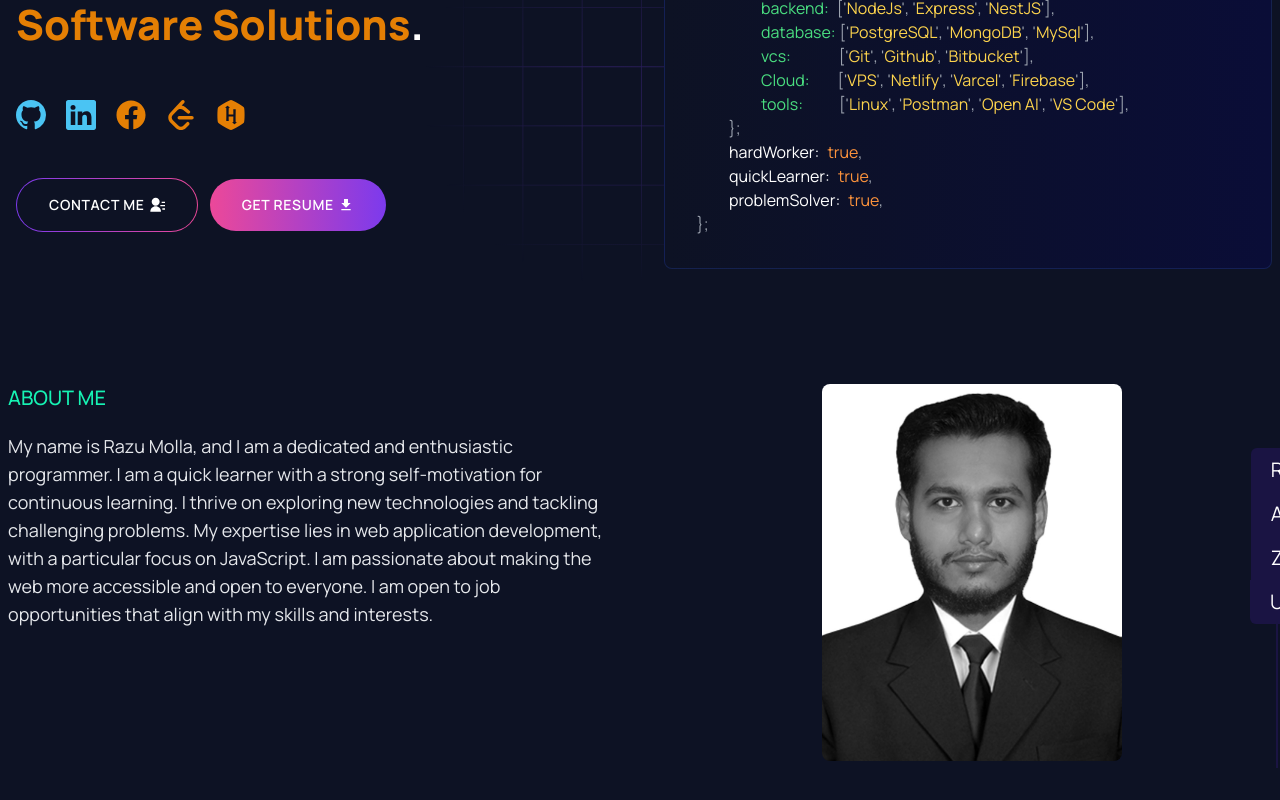
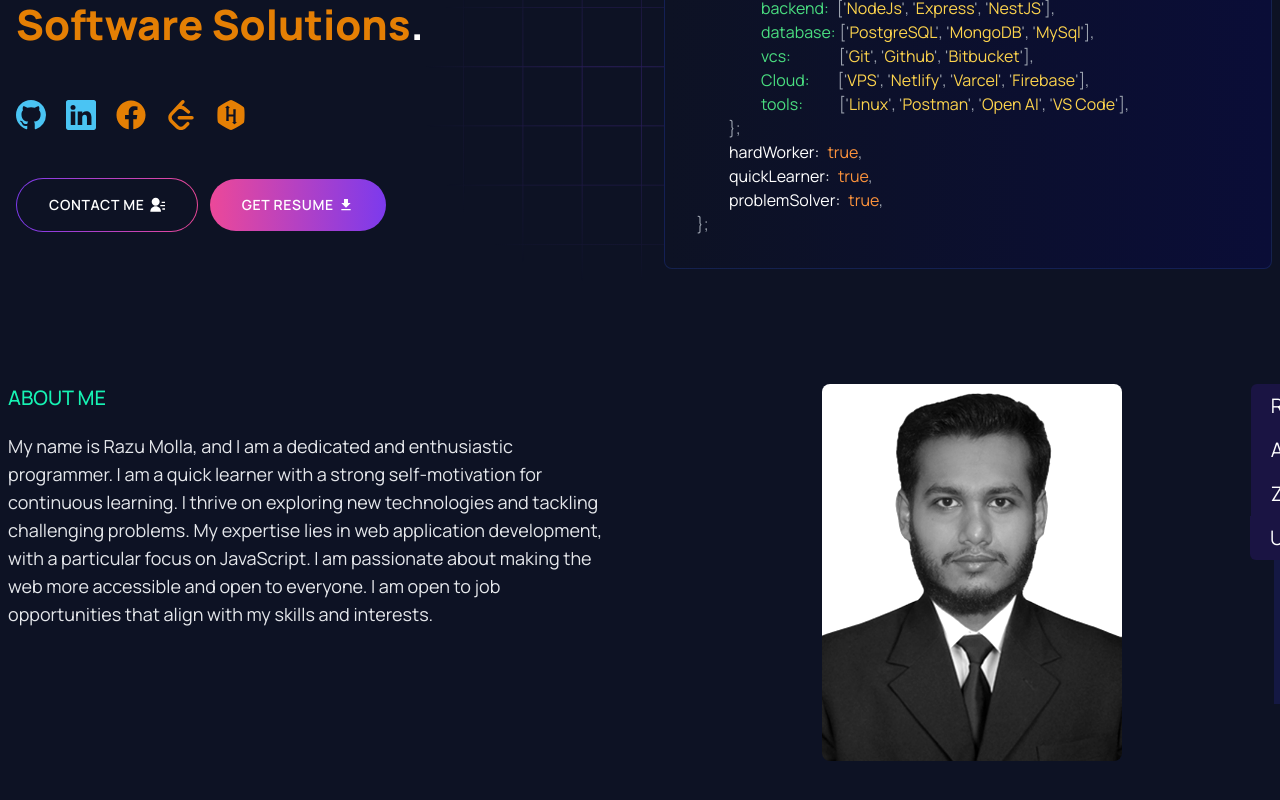
Before and after one commit to razumolla/portfolio, a Next.js app: page / in a window 1280 px wide. Shown: the part 336-1136 px from the top of the page. Built offline with nearby package versions, Linux system fonts and the light colour scheme.

Commit message:
about update

```diff
--- a/app/components/homepage/about/index.jsx
+++ b/app/components/homepage/About.jsx
@@ -1,10 +1,10 @@
 import { personalData } from "@/utils/data/personal-data";
 import Image from "next/image";
 
-function About() {
+const About = () => {
   return (
     <div id="about" className="my-12 lg:my-16 relative">
-      <div className="hidden lg:flex flex-col items-center absolute top-16 -right-8">
+      <div className="hidden lg:flex flex-col items-center absolute  -right-8">
         {/* <span className="bg-[#1a1443] w-fit text-white rotate-90 p-2 px-5 text-xl rounded-md">
           ABOUT ME
         </span> */}
@@ -20,7 +20,22 @@ function About() {
         <span className="bg-[#1a1443] w-fit text-white rotate-0 p-2 px-5 text-xl rounded-b-md">
           U
         </span>
-        <span className="h-36 w-[2px] bg-[#1a1443]"></span>
+        {/* <span className="bg-[#1a1443] w-fit text-white rotate-0 p-2 px-5 text-xl rounded-b-md">
+          M
+        </span>
+        <span className="bg-[#1a1443] w-fit text-white rotate-0 p-2 px-5 text-xl rounded-b-md">
+          O
+        </span>
+        <span className="bg-[#1a1443] w-fit text-white rotate-0 p-2 px-5 text-xl rounded-b-md">
+          L
+        </span>
+        <span className="bg-[#1a1443] w-fit text-white rotate-0 p-2 px-5 text-xl rounded-b-md">
+          L
+        </span>
+        <span className="bg-[#1a1443] w-fit text-white rotate-0 p-2 px-5 text-xl rounded-b-md">
+          A
+        </span> */}
+        <span className="h-36 w-[6px] bg-[#141843]"></span>
       </div>
 
       <div className="grid grid-cols-1 lg:grid-cols-2 gap-8 lg:gap-16">
@@ -28,7 +43,6 @@ function About() {
           <p className="font-medium mb-5 text-[#16f2b3] text-xl uppercase">
             ABOUT ME
           </p>
-
 
           <p className="text-gray-200 text-sm lg:text-lg">
             {personalData.description}
@@ -41,12 +55,12 @@ function About() {
             width={300}
             height={300}
             alt="Razu Molla"
-            className="rounded-lg transition-all duration-1000 grayscale hover:grayscale-0 hover:scale-125 cursor-pointer"
+            className="rounded-lg transition-all duration-1000 grayscale brightness-110 hover:grayscale-0 hover:scale-125 cursor-pointer"
           />
         </div>
       </div>
     </div>
   );
-}
+};
 
 export default About;
--- a/app/page.js
+++ b/app/page.js
@@ -1,6 +1,6 @@
 import Image from "next/image";
-import HeroSection from "./components/homepage/hero-section";
-import About from "./components/homepage/about";
+import HeroSection from "./components/homepage/Hero";
+import About from "./components/homepage/About";
 
 export default function Home() {
   return (
```
Also changed, not shown: app/components/homepage/Hero.jsx (renamed from app/components/homepage/hero-section/index.jsx, +4 -3 lines).
